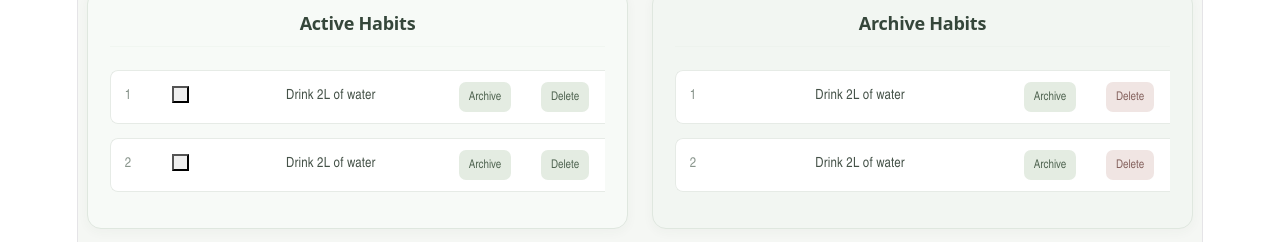
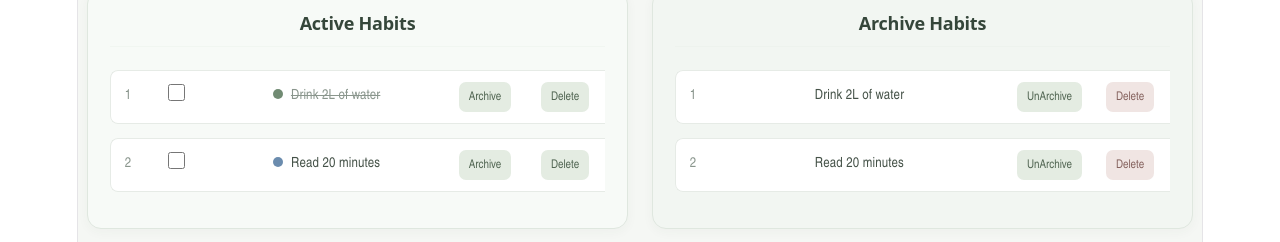
Before and after one commit to NischalBhatta/ht_client, a React (Vite) app: page / in a window 1280 px wide. Shown: the part 129-371 px from the top of the page. Built offline with nearby package versions, Linux system fonts and the light colour scheme.

Commit message:
Added color and completed habit UI element

```diff
--- a/src/App.jsx
+++ b/src/App.jsx
@@ -10,31 +10,35 @@ function App() {
     {
       _id: "1",
       name: "Drink 2L of water",
+      colour: "#718b73",
       isArchived: false,
       isCompleted: true,
     },
     {
       _id: "2",
       name: "Read 20 minutes",
+      colour: "#6b8cae",
       isArchived: false,
       isCompleted: false,
     },
     {
       _id: "3",
       name: "Drink 2L of water",
+      colour: "#718b73",
       isArchived: true,
       isCompleted: true,
     },
     {
       _id: "4",
       name: "Read 20 minutes",
+      colour: "#6b8cae",
       isArchived: true,
       isCompleted: false,
     },
   ]);
 
-  const activeHabits = habitList.filter((habit) => habit.isCompleted);
-  const archiveHabits = habitList.filter((habit) => !habit.isCompleted);
+  const activeHabits = habitList.filter((habit) => !habit.isArchived);
+  const archivedHabits = habitList.filter((habit) => habit.isArchived);
 
   const [showForm, setShowForm] = useState(false);
 
@@ -71,6 +75,16 @@ function App() {
 
     setShowForm(false);
   };
+
+  const handleToggleComplete = (id) => {
+    setHabitList((currentList) =>
+      currentList.map((habit) =>
+        habit._id === id
+          ? { ...habit, isCompleted: !habit.isCompleted }
+          : habit,
+      ),
+    );
+  };
   return (
     <>
       <div className="wrapper">
@@ -93,8 +107,9 @@ function App() {
           {/* Habit List */}
           <HabitList
             activeHabits={activeHabits}
-            archiveHabits={archiveHabits}
+            archivedHabits={archivedHabits}
             handleArchiveToggle={handleArchiveToggle}
+            handleToggleComplete={handleToggleComplete}
           />
 
           {/* Habit form */}
--- a/src/components/HabitForm.jsx
+++ b/src/components/HabitForm.jsx
@@ -2,6 +2,8 @@ import { useState } from "react";
 
 const HabitForm = ({ addHabit, closeForm }) => {
   const [habitName, setHabitName] = useState("");
+
+  const [color, setColor] = useState("#2e6933");
 
   const handleSubmit = (e) => {
     e.preventDefault();
@@ -10,7 +12,7 @@ const HabitForm = ({ addHabit, closeForm }) => {
       return;
     }
 
-    addHabit(habitName);
+    addHabit(habitName, color);
 
     setHabitName("");
   };
--- a/src/components/habitList.jsx
+++ b/src/components/habitList.jsx
@@ -23,15 +23,36 @@ export const HabitList = ({
                 <tr key={item._id}>
                   <td>{i + 1}</td>
                   <td>
-                    <button
+                    <input
                       type="checkbox"
                       className="handleToggleButton"
                       value={item._id}
                       id=""
                       onClick={() => handleToggleComplete(item._id)}
-                    ></button>
+                    ></input>
                   </td>
-                  <td>{item.name}</td>
+                  <td>
+                    <span
+                      style={{
+                        display: "inline-block",
+                        width: "10px",
+                        height: "10px",
+                        borderRadius: "50%",
+                        backgroundColor: item.colour || "#718b73",
+                        marginRight: "8px",
+                      }}
+                    />
+                    <span
+                      style={{
+                        textDecoration: item.isCompleted
+                          ? "line-through"
+                          : "none",
+                        color: item.isCompleted ? "#8a968d" : "#455248",
+                      }}
+                    >
+                      {item.name}
+                    </span>
+                  </td>
                   <td>
                     <button
                       className="handleArchiveButton"
@@ -65,7 +86,7 @@ export const HabitList = ({
         </div>
         <div>
           <table className="active-list">
-            {activeHabits.map((item, i) => (
+            {archivedHabits.map((item, i) => (
               <tbody>
                 <tr key={item._id}>
                   <td>{i + 1}</td>
@@ -75,7 +96,7 @@ export const HabitList = ({
                       className="handleArchiveButton"
                       onClick={() => handleArchiveToggle(item._id)}
                     >
-                      Archive
+                      UnArchive
                     </button>
                   </td>
                   <td>
```
